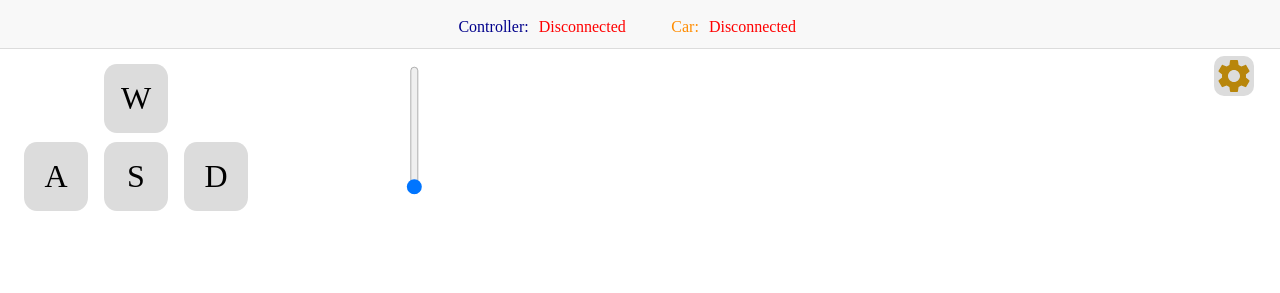
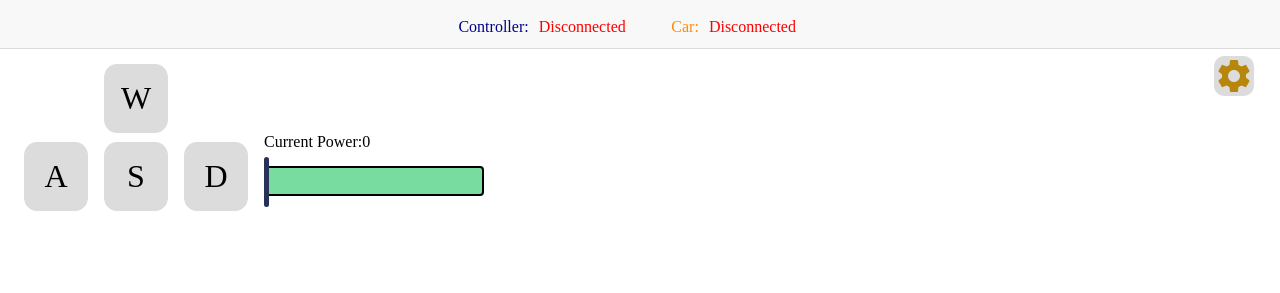
Before and after one commit to AtlasHands/egen310r-car-project, a website: page index.html in a window 1280 px wide. Drawn offline with Linux system fonts and the light colour scheme.

Commit message:
Changed slider sideways

```diff
--- a/css/index.less
+++ b/css/index.less
@@ -27,7 +27,7 @@ input{
     height: 2rem;
     cursor:pointer;
     border-radius: 25%;
-    transition: background-color .2s;
+    transition: background-color .4s;
 }
 .back_arrow:hover{
     background-color: gainsboro;
@@ -52,13 +52,9 @@ input{
 #wasd{
     margin-left: 1rem;
     margin-top: 1rem;
-}
-#slider{
-    transform: rotate(270deg);
-    position: absolute;
-    top: 4rem;
-    overflow: hidden;
-    left: 22rem;
+    div.pressed{
+        background-color:grey;
+     }
 }
 #w_key{
     margin-left: 5rem;
@@ -71,10 +67,11 @@ input{
 
 }
 #settings_page_content{
-    padding-left: .5rem;
+    paddin-left: .5rem;
 }
 #main_page_content{
     padding-left: .5rem;
+    display: flex;
 }
 #settings_icon{
     width: 2.5rem;
@@ -175,3 +172,93 @@ input{
 .clicked{
     background-color: grey!important;
 }
+#slider_div{
+    margin-top: 85px;
+    width: 220px;
+}
+#slider_power_div{
+    display: flex;
+}
+//Slider styling
+#slider_input[type=range] {
+    height: 57px;
+    -webkit-appearance: none;
+    margin: 10px 0;
+    width: 100%;
+    position: relative;
+    z-index: 1;
+    top: -70px;
+    transition:opacity .2s;
+  }
+#slider_input[type=range]:focus {
+    outline: none;
+  }
+#slider_input[type=range]::-webkit-slider-runnable-track {
+    width: 200px;
+    height: 30px;
+    cursor: pointer;
+    animate: 0.2s;
+    background: #78DBA0;
+    border-radius: 4px;
+    margin: -10px 0px;
+    border: 2px solid #000000;
+  }
+#slider_input::-webkit-slider-thumb {
+    margin-left: -2px;
+    border: 0px solid #000000;
+    height: 50px;
+    width: 5px;
+    border-radius: 5px;
+    background: #283259;
+    cursor: pointer;
+    -webkit-appearance: none;
+    margin-top: -11px;
+  }
+  #slider_input[type=range]:focus::-webkit-slider-runnable-track {
+    background: #78DBA0;
+  }
+  #slider_inbetween[type=range]{
+    position:relative;
+  }
+  #slider_inbetween[type=range]::-webkit-slider-thumb {
+    margin-left: -2px;
+    border: 0px solid #000000;
+    height: 50px;
+    width: 5px;
+    border-radius: 5px;
+    background: #283259;
+    cursor: pointer;
+    -webkit-appearance: none;
+    margin-top: -11px;
+}
+#slider_inbetween[type=range] {
+    height: 57px;
+    -webkit-appearance: none;
+    width: 100%;
+  }
+#slider_inbetween[type=range]:focus {
+    outline: none;
+  }
+#slider_inbetween[type=range]::-webkit-slider-runnable-track {
+    width: 200px;
+    height: 30px;
+    cursor: pointer;
+    animate: 0.2s;
+    background: orangered;
+    border-radius: 4px;
+    border: 2px solid #000000;
+  }
+#slider_inbetween::-webkit-slider-thumb {
+    margin-left: -2px;
+    border: 0px solid #000000;
+    height: 50px;
+    width: 5px;
+    border-radius: 5px;
+    background: #283259;
+    cursor: pointer;
+    -webkit-appearance: none;
+    margin-top: -11px;
+  }
+  #slider_inbetween[type=range]:focus::-webkit-slider-runnable-track {
+    background: #78DBA0;
+  }
--- a/index.html
+++ b/index.html
@@ -55,8 +55,15 @@
                             <div id="d_key" class="keyboard_icon">D</div>
                         </div>
                     </div>
+                    <div id="slider_div">
+                        <div id="slider_power_div">
+                            <div>Current Power: </div>
+                            <div id="slider_power">0</div>
+                        </div>
                         <div id="slider">
-                        <input type="range" min="1" max="100" value="1">
+                            <input id="slider_inbetween" type="range" min="0" max="100" value="0">
+                            <input id="slider_input" type="range" min="0" max="100" value="0">
+                        </div>
                     </div>
                 </div>
             </div>
@@ -68,7 +75,6 @@
                         <input id="car_ip" type="text">
                     </div>
                 </div>
-
             </div>
         </div>
     </div>
--- a/js/index.js
+++ b/js/index.js
@@ -1,6 +1,12 @@
 if(navigator.getGamepads() == undefined){
     console.log("Browser not supported");
 }
+$("#slider_input").val(0);
+$("#slider_input").on("change",function(){
+    $("#slider_power").text($(this).val());
+    $("#slider_inbetween").val($(this).val());
+    $(this).css("opacity",1-$(this).val()/100);
+});
 var defaultIP = "127.0.0.1";
 var ip;
 var log = console.log
@@ -35,6 +41,42 @@ $(window).on("gamepaddisconnected",function(){
     $("#bluetooth_status").addClass("not_connected");
     $("#bluetooth_status").removeClass("connected");
     $("#bluetooth_status").text("Disconnected");
+});
+let keysDown = {
+
+}
+$(document.body).on('keydown',function(e){
+    if(e.which == 87){ //w pressed
+        $("#w_key").addClass("pressed");
+    }else if(e.which == 65){
+        $("#a_key").addClass("pressed");
+    }
+    else if(e.which == 83){
+        $("#s_key").addClass("pressed");
+    }else if(e.which == 68){
+        $("#d_key").addClass("pressed");
+    }else if(e.which == 38){
+        var slider = $("#slider_input");
+        slider.val(parseInt(slider.val())+10);
+        slider.trigger("change");
+    }else if(e.which == 40){
+        var slider = $("#slider_input")
+        slider.val(parseInt(slider.val())-10);
+        slider.trigger("change");
+    }
+});
+$(document.body).on('keyup',function(e){
+    console.log(e.which);
+    if(e.which == 87){ //w pressed
+        console.log("key up");
+        $("#w_key").removeClass("pressed");
+    }else if(e.which == 65){
+        $("#a_key").removeClass("pressed");
+    }else if(e.which == 83){
+        $("#s_key").removeClass("pressed");
+    }else if(e.which == 68){
+        $("#d_key").removeClass("pressed");
+    }
 });
 $("#settings_icon").on("click",function(){
     page_manager.goToPage("settings")
```
Also changed, not shown: css/index.css. Lines whose indentation alone changed are shown as unchanged.
